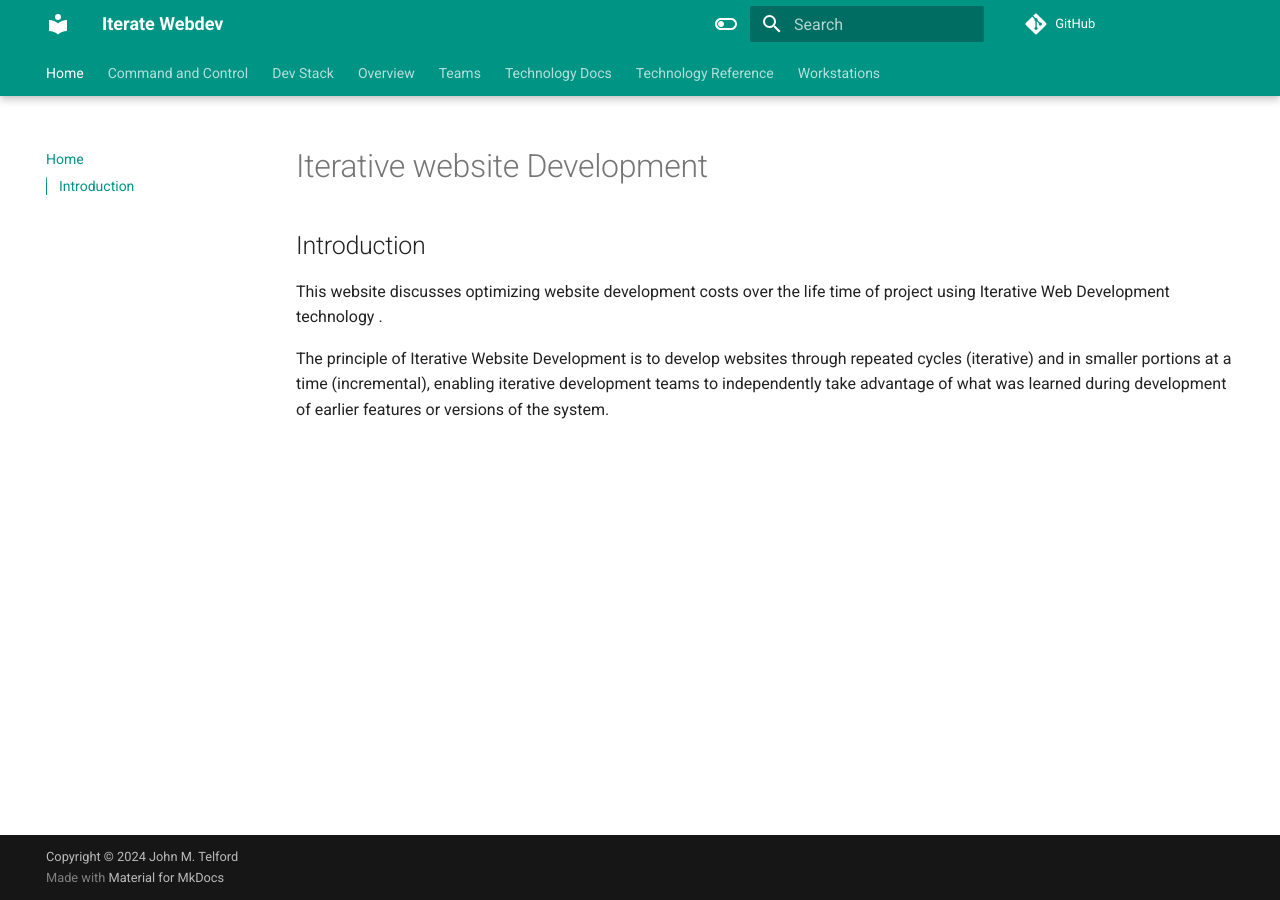
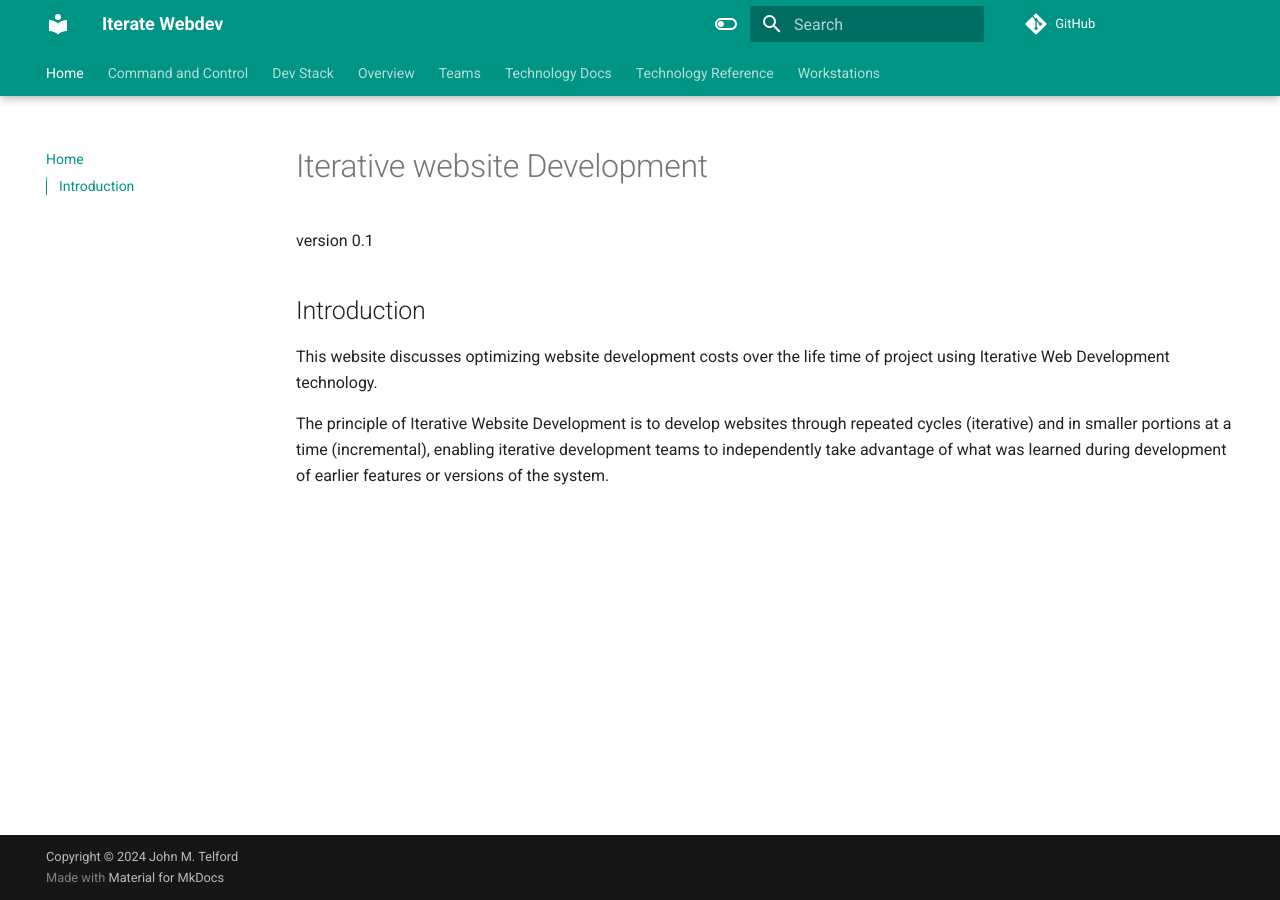
Before and after one commit to JohnTelford/iterate-webdev-cloudflare, an MkDocs documentation site: the page built from docs/index.md, in a window 1280 px wide. Built offline with MkDocs 1.6.1 and Material for MkDocs 9.7.7, drawn with Linux system fonts in a browser that asks for light colours; comment, search, counter and statistics services are not loaded.

Commit message:
refactor

```diff
--- a/docs/index.md
+++ b/docs/index.md
@@ -1,7 +1,9 @@
 # Iterative website Development
+
+version 0.1
 
 ## Introduction
 
-This website discusses optimizing website development costs over the life time of project using Iterative Web Development technology .
+This website discusses optimizing website development costs over the life time of project using Iterative Web Development technology.
 
 The principle of Iterative Website Development is to develop websites through repeated cycles (iterative) and in smaller portions at a time (incremental), enabling iterative development teams to independently take advantage of what was learned during development of earlier features or versions of the system.
```
